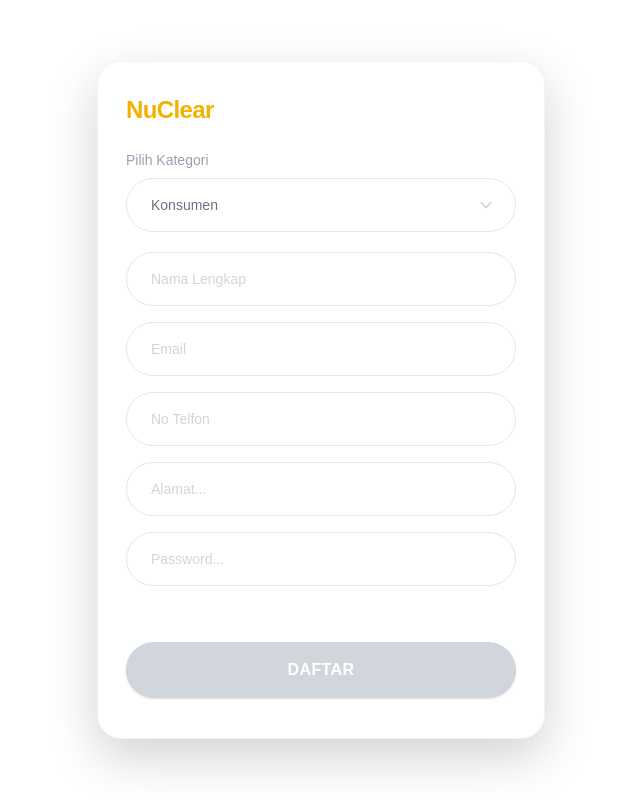
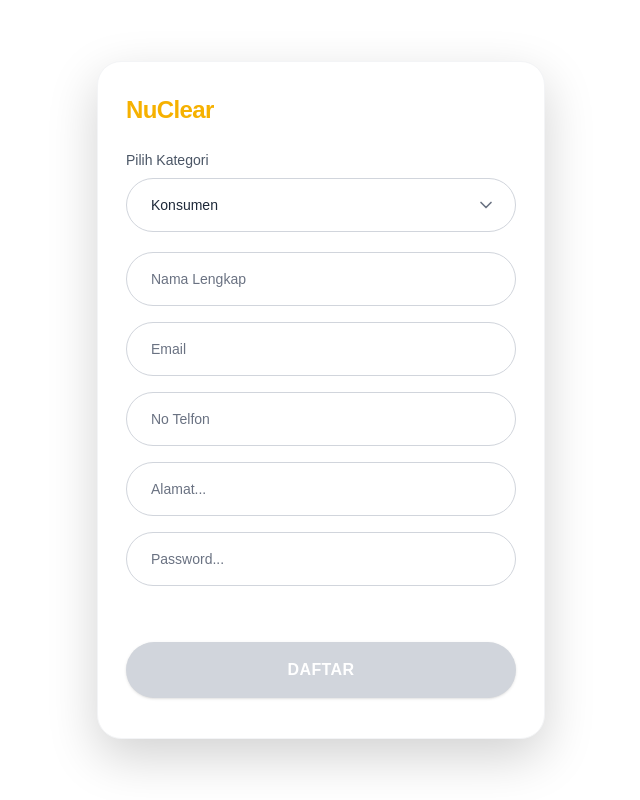
Before and after one commit to StevenQuo/nuclear-project, a Next.js app: page /register in a window 1280 px wide. Shown: the whole page, without its empty margins (319-959 px from the left). Built offline with nearby package versions, Linux system fonts and the light colour scheme.

Commit message:
feat: fix layout nav state and register color field

```diff
--- a/app/components/BottomNav.tsx
+++ b/app/components/BottomNav.tsx
@@ -29,10 +29,10 @@ export default function BottomNav() {
             href={item.href}
             className="flex flex-col items-center gap-1.5 transition-transform active:scale-95"
           >
-            <div className={`transition-colors ${isActive ? 'text-primary' : 'text-[#FFD95A]/40'}`}>
+            <div className={`transition-colors ${isActive ? 'text-primary' : 'text-gray-400'}`}>
               <Icon size={isActive ? 28 : 24} strokeWidth={isActive ? 2.5 : 2} />
             </div>
-            <span className={`text-[10px] font-bold transition-all ${isActive ? 'text-primary border-b-2 border-primary pb-0.5 px-2' : 'text-[#FFD95A]/40'}`}>
+            <span className={`text-[10px] font-bold transition-all ${isActive ? 'text-primary border-b-2 border-primary pb-0.5 px-2' : 'text-gray-400'}`}>
               {item.label}
             </span>
           </Link>
--- a/app/register/page.tsx
+++ b/app/register/page.tsx
@@ -92,18 +92,18 @@ export default function RegisterPage() {
           </div>
         </div>
 
-        <div className="mt-6 text-sm text-gray-400 font-medium">Pilih Kategori</div>
+        <div className="mt-6 text-sm text-gray-600 font-medium">Pilih Kategori</div>
 
         <div className="mt-2 relative">
           <select
             value={payload.category}
             onChange={(e) => setField('category', e.target.value)}
-            className="w-full appearance-none bg-white border border-gray-200 rounded-full px-6 py-4 text-sm text-gray-500 focus:outline-none focus:ring-2 focus:ring-primary/40"
+            className="w-full appearance-none bg-white border border-gray-300 rounded-full px-6 py-4 text-sm text-gray-800 focus:outline-none focus:ring-2 focus:ring-primary/40"
           >
             <option value="Konsumen">Konsumen</option>
             <option value="Supplier">Supplier</option>
           </select>
-          <div className="pointer-events-none absolute right-5 top-1/2 -translate-y-1/2 text-gray-300">
+          <div className="pointer-events-none absolute right-5 top-1/2 -translate-y-1/2 text-gray-500">
             <ChevronDown size={20} />
           </div>
         </div>
@@ -113,34 +113,34 @@ export default function RegisterPage() {
             value={payload.name}
             onChange={(e) => setField('name', e.target.value)}
             placeholder="Nama Lengkap"
-            className="w-full bg-white border border-gray-200 rounded-full px-6 py-4 text-sm placeholder:text-gray-300 focus:outline-none focus:ring-2 focus:ring-primary/40"
+            className="w-full bg-white border border-gray-300 rounded-full px-6 py-4 text-sm text-gray-900 placeholder:text-gray-500 focus:outline-none focus:ring-2 focus:ring-primary/40"
           />
           <input
             value={payload.email}
             onChange={(e) => setField('email', e.target.value)}
             placeholder="Email"
             type="email"
-            className="w-full bg-white border border-gray-200 rounded-full px-6 py-4 text-sm placeholder:text-gray-300 focus:outline-none focus:ring-2 focus:ring-primary/40"
+            className="w-full bg-white border border-gray-300 rounded-full px-6 py-4 text-sm text-gray-900 placeholder:text-gray-500 focus:outline-none focus:ring-2 focus:ring-primary/40"
           />
           <input
             value={payload.phone}
             onChange={(e) => setField('phone', e.target.value)}
             placeholder="No Telfon"
             inputMode="tel"
-            className="w-full bg-white border border-gray-200 rounded-full px-6 py-4 text-sm placeholder:text-gray-300 focus:outline-none focus:ring-2 focus:ring-primary/40"
+            className="w-full bg-white border border-gray-300 rounded-full px-6 py-4 text-sm text-gray-900 placeholder:text-gray-500 focus:outline-none focus:ring-2 focus:ring-primary/40"
           />
           <input
             value={payload.address}
             onChange={(e) => setField('address', e.target.value)}
             placeholder="Alamat..."
-            className="w-full bg-white border border-gray-200 rounded-full px-6 py-4 text-sm placeholder:text-gray-300 focus:outline-none focus:ring-2 focus:ring-primary/40"
+            className="w-full bg-white border border-gray-300 rounded-full px-6 py-4 text-sm text-gray-900 placeholder:text-gray-500 focus:outline-none focus:ring-2 focus:ring-primary/40"
           />
           <input
             value={payload.password}
             onChange={(e) => setField('password', e.target.value)}
             placeholder="Password..."
             type="password"
-            className="w-full bg-white border border-gray-200 rounded-full px-6 py-4 text-sm placeholder:text-gray-300 focus:outline-none focus:ring-2 focus:ring-primary/40"
+            className="w-full bg-white border border-gray-300 rounded-full px-6 py-4 text-sm text-gray-900 placeholder:text-gray-500 focus:outline-none focus:ring-2 focus:ring-primary/40"
           />
         </div>
 
```
